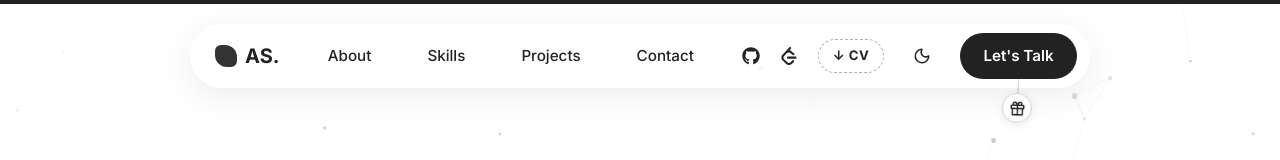
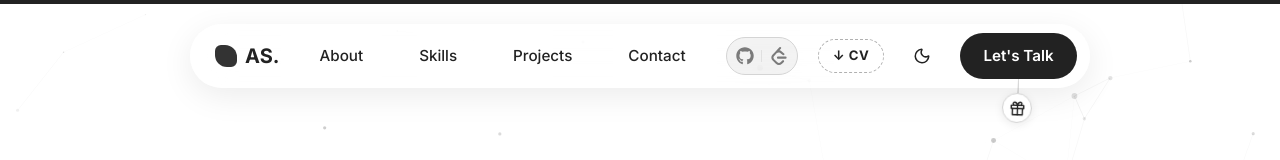
Before and after one commit to fearsomecity/port_adi, a React (Vite) app: page / in a window 1280 px wide. Shown: the top 160 px of the page. Built offline with nearby package versions, Linux system fonts and the light colour scheme.

Commit message:
Group GitHub and LeetCode links in a unified social box pill in Navbar

```diff
--- a/src/components/Navbar.jsx
+++ b/src/components/Navbar.jsx
@@ -83,12 +83,15 @@ export default function Navbar() {
           </div>
 
           <div className="navbar-right">
-            <a href="https://github.com/fearsomecity" target="_blank" rel="noreferrer" className="navbar-docs">
-              <FaGithub size={18} />
-            </a>
-            <a href={leetcodeStats.profileUrl} target="_blank" rel="noreferrer" className="navbar-docs" title="LeetCode">
-              <SiLeetcode size={18} />
-            </a>
+            <div className="navbar-social-group">
+              <a href="https://github.com/fearsomecity" target="_blank" rel="noreferrer" className="navbar-social-icon-btn" title="GitHub">
+                <FaGithub size={18} />
+              </a>
+              <div className="navbar-social-separator" />
+              <a href={leetcodeStats.profileUrl} target="_blank" rel="noreferrer" className="navbar-social-icon-btn" title="LeetCode">
+                <SiLeetcode size={18} />
+              </a>
+            </div>
 
             <a
               href="/resume.pdf"
--- a/src/styles/Navbar.css
+++ b/src/styles/Navbar.css
@@ -330,7 +330,8 @@
   .navbar-center {
     display: none;
   }
-  .navbar-docs {
+  .navbar-docs,
+  .navbar-social-group {
     display: none;
   }
   .navbar-cv {
@@ -382,3 +383,52 @@
     font-size: 0.75rem;
   }
 }
+
+/* Grouped Social Icons Container */
+.navbar-social-group {
+  display: inline-flex;
+  align-items: center;
+  background: rgba(34, 34, 34, 0.05);
+  border: 1px solid var(--border-light);
+  border-radius: 999px;
+  padding: 0.2rem;
+  gap: 0.1rem;
+  transition: var(--transition);
+}
+
+[data-theme="dark"] .navbar-social-group {
+  background: rgba(255, 255, 255, 0.03);
+  border-color: rgba(255, 255, 255, 0.08);
+}
+
+.navbar-social-icon-btn {
+  display: flex;
+  align-items: center;
+  justify-content: center;
+  width: 30px;
+  height: 30px;
+  border-radius: 50%;
+  color: var(--text-secondary);
+  transition: all 0.2s cubic-bezier(0.4, 0, 0.2, 1);
+}
+
+.navbar-social-icon-btn:hover {
+  background: var(--bg-surface);
+  color: var(--text-primary);
+  transform: scale(1.08);
+}
+
+[data-theme="dark"] .navbar-social-icon-btn:hover {
+  background: rgba(255, 255, 255, 0.08);
+}
+
+.navbar-social-separator {
+  width: 1px;
+  height: 12px;
+  background: var(--border-light);
+  opacity: 0.6;
+}
+
+[data-theme="dark"] .navbar-social-separator {
+  background: rgba(255, 255, 255, 0.15);
+}
```
